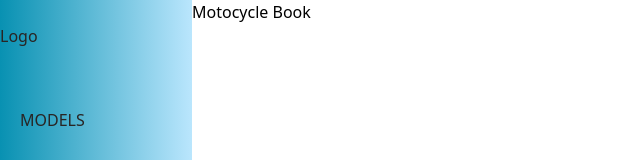
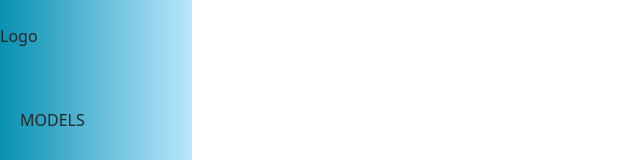
Before and after one commit to vikipretium/motorcycle-testdrive-frontend, a React (Create React App) app: page / in a window 1280 px wide. Shown: the top 160 px of the page, without its empty margins (0-640 px from the left). Built offline with nearby package versions, Linux system fonts and the light colour scheme.

Commit message:
modify app

```diff
--- a/src/App.js
+++ b/src/App.js
@@ -6,11 +6,11 @@ function App() {
   return (
     <div className="relative min-h-screen md:flex">
       <NavBar />
-      <div>
-        {/* Put all other content in this div  */}
-        <h1>Motocycle Book</h1>
-        <Outlet />
-      </div>
+      {/* <div> */}
+      {/* Put all other content in this div  */}
+
+      <Outlet />
+      {/* </div> */}
     </div>
   );
 }
```
